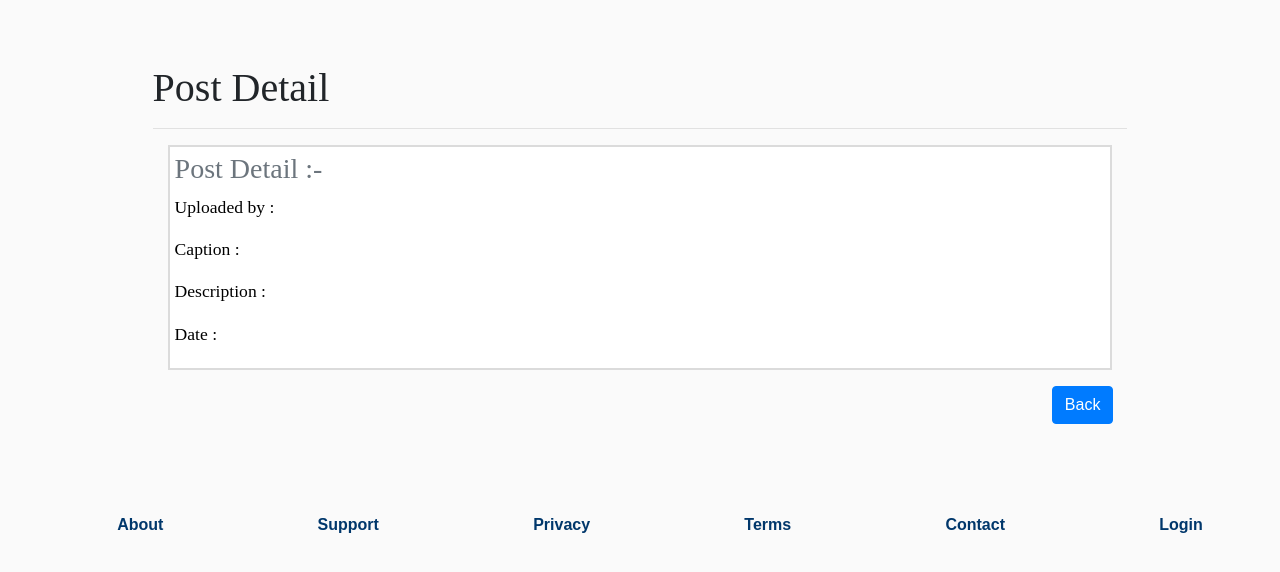
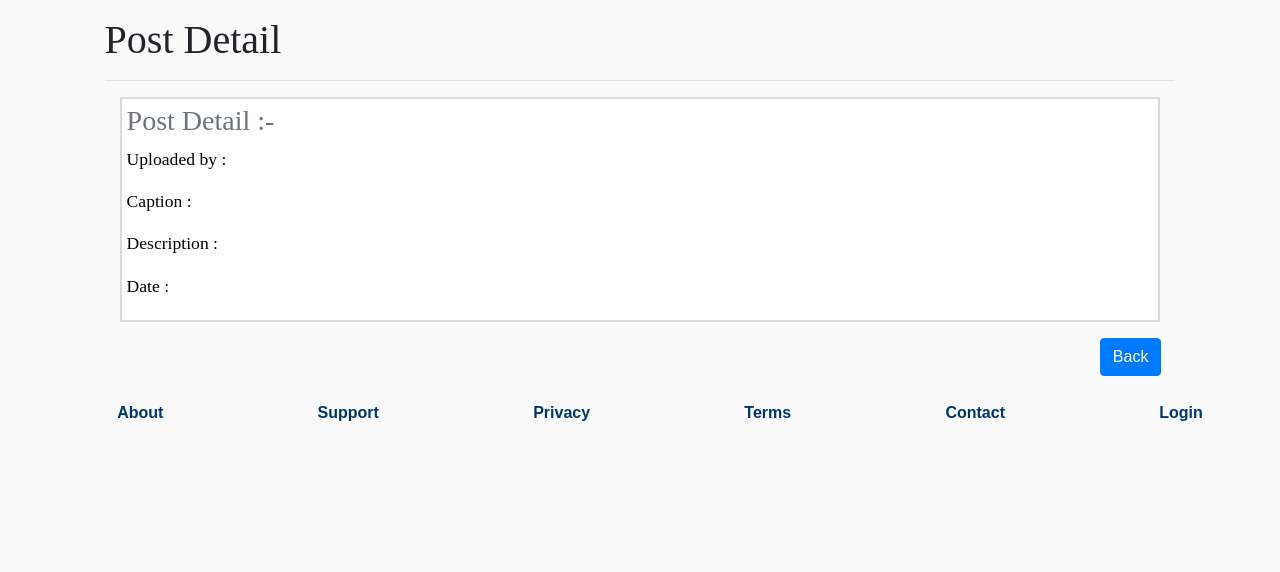
Before and after one commit to abhishek2x/VITBOOK, a Django app: template social/templates/social/mypost_detail.html in a window 1280 px wide. Shown: the part 67-639 px from the top of the page. Run offline with Django 3.2, Linux system fonts and the light colour scheme; the template is opened without the code that fills it, so the values that code supplies are empty; some libraries are stand-ins or nearby versions.

Commit message:
Update mypost_detail.html

```diff
--- a/social/templates/social/mypost_detail.html
+++ b/social/templates/social/mypost_detail.html
@@ -6,7 +6,7 @@
 {#	<section class="section section_discover">#}
 
 		<div class="container">
-			<div class="p-5 text-left">
+			<div class="text-left">
 
 			<h1 class="myhead2" style="font-style: inherit;font-family: initial;">Post Detail</h1>
 
@@ -14,7 +14,7 @@
                 {% if mypost.pic %}
                     <div class="col-md-12 container">
                         <img class="img-thumbnail" src="/images/{{mypost.pic}}" alt="Picture"
-                        style="height: auto;width: auto;"/>
+                        style="height: auto;width: auto;min-height: 300px"/>
                     </div>
                 {% endif %}
 
```
